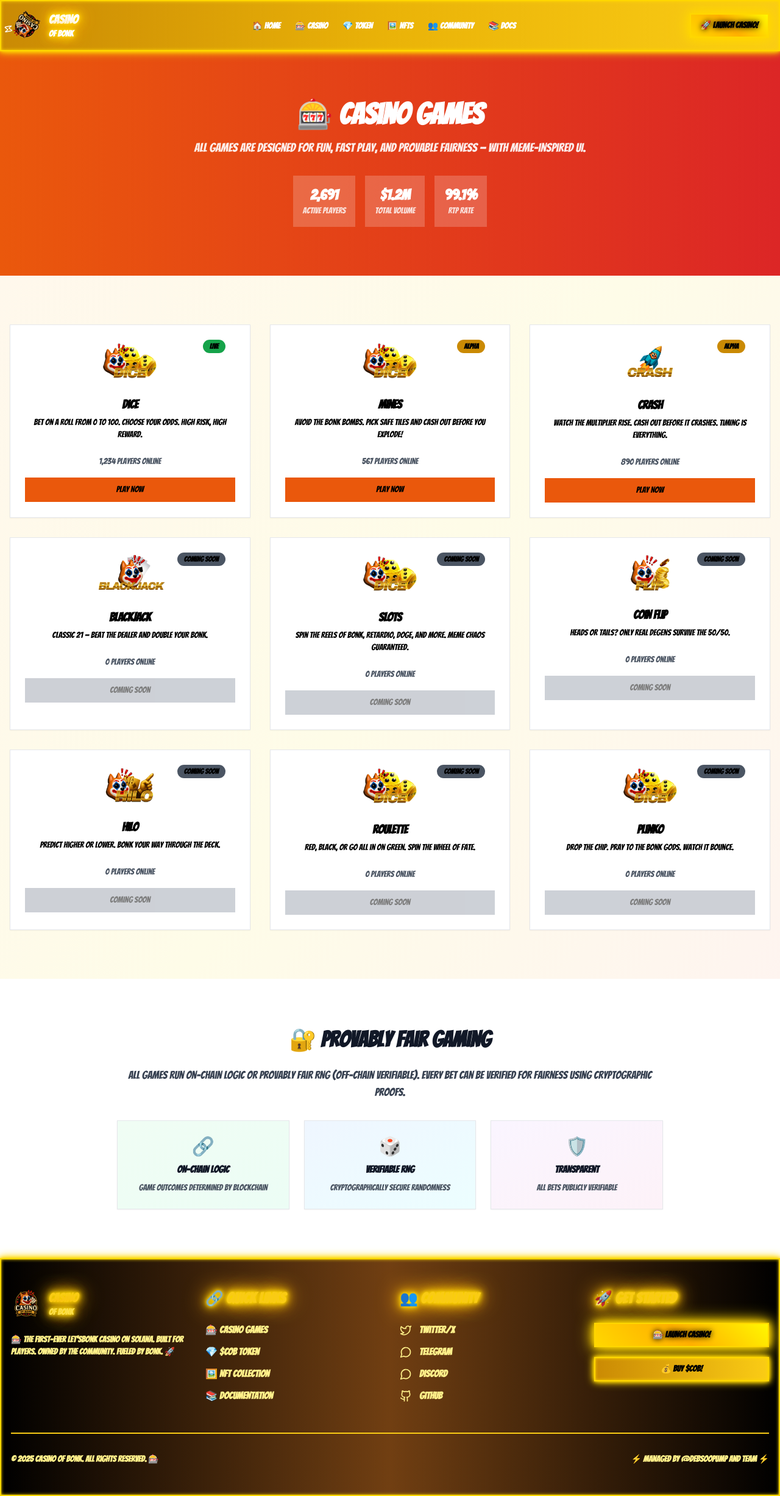
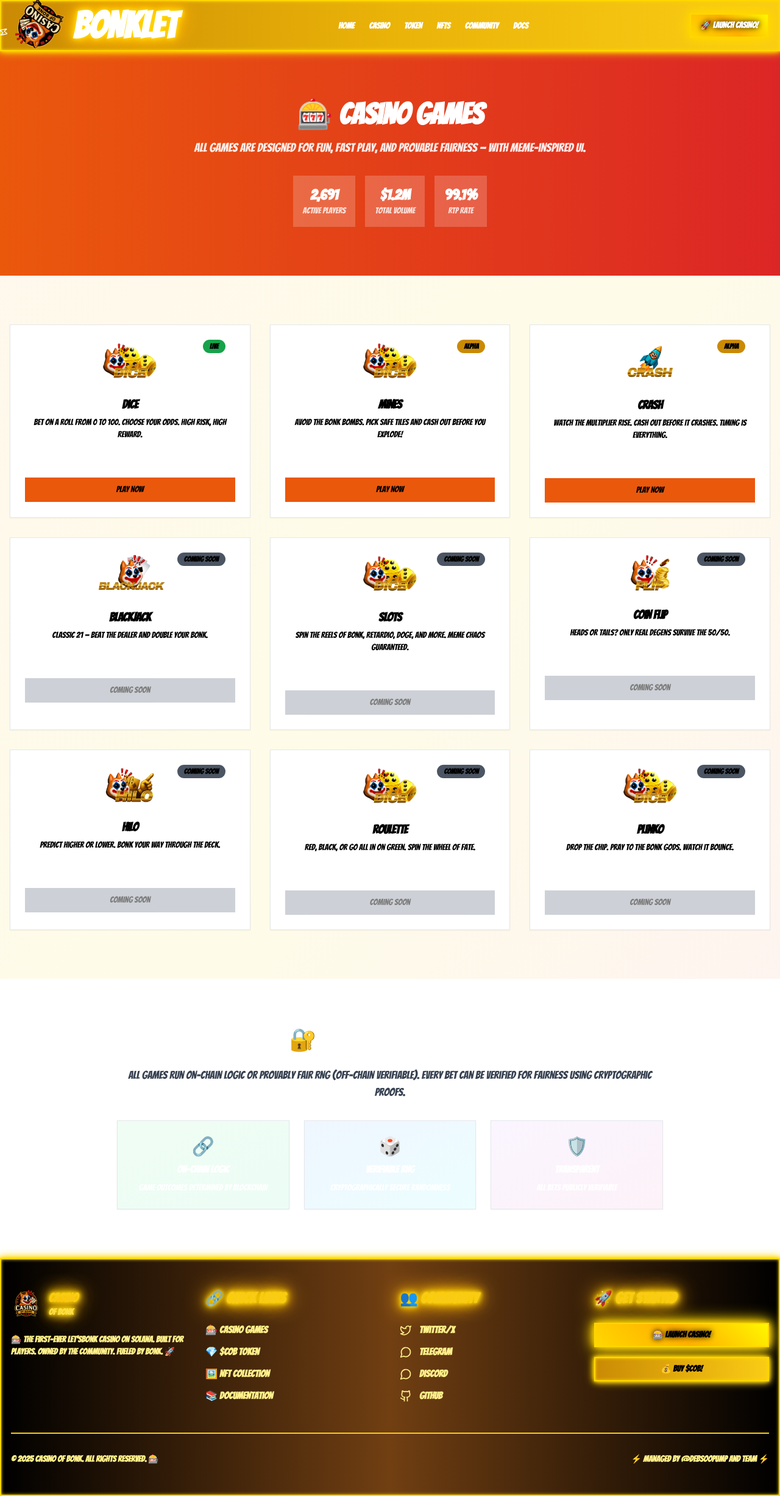
Before and after one commit to Goshen-Digital-Group/bonkbet-landingpage, a Next.js app: page /casino in a window 1280 px wide. Shown: the whole page at 61% size. Built offline with nearby package versions, Linux system fonts and the light colour scheme.

Commit message:
Feat: updates on pages

```diff
--- a/app/casino/page.tsx
+++ b/app/casino/page.tsx
@@ -128,7 +128,7 @@ export default function CasinoPage() {
                 </CardHeader>
                 <CardContent className="text-center">
                   <div className="mb-4">
-                    <div className="text-sm text-gray-600">{game.players} players online</div>
+                    <div className="text-sm text-white">{game.players} players online</div>
                   </div>
                   <Button
                     className={`w-full ${
@@ -151,7 +151,7 @@ export default function CasinoPage() {
       <section className="py-20 bg-white">
         <div className="container mx-auto px-4">
           <div className="max-w-4xl mx-auto text-center">
-            <h2 className="text-4xl font-bold text-gray-900 mb-6">🔐 Provably Fair Gaming</h2>
+            <h2 className="text-4xl font-bold text-white mb-6">🔐 Provably Fair Gaming</h2>
             <p className="text-lg text-gray-700 mb-8">
               All games run on-chain logic or provably fair RNG (off-chain verifiable). Every bet can be verified for
               fairness using cryptographic proofs.
@@ -161,24 +161,24 @@ export default function CasinoPage() {
               <Card className="bg-gradient-to-br from-green-50 to-emerald-50">
                 <CardContent className="p-6 text-center">
                   <div className="text-3xl mb-2">🔗</div>
-                  <h3 className="font-bold text-gray-900 mb-2">On-Chain Logic</h3>
-                  <p className="text-sm text-gray-600">Game outcomes determined by blockchain</p>
+                  <h3 className="font-bold text-white mb-2">On-Chain Logic</h3>
+                  <p className="text-sm text-white">Game outcomes determined by blockchain</p>
                 </CardContent>
               </Card>
 
               <Card className="bg-gradient-to-br from-blue-50 to-cyan-50">
                 <CardContent className="p-6 text-center">
                   <div className="text-3xl mb-2">🎲</div>
-                  <h3 className="font-bold text-gray-900 mb-2">Verifiable RNG</h3>
-                  <p className="text-sm text-gray-600">Cryptographically secure randomness</p>
+                  <h3 className="font-bold text-white mb-2">Verifiable RNG</h3>
+                  <p className="text-sm text-white">Cryptographically secure randomness</p>
                 </CardContent>
               </Card>
 
               <Card className="bg-gradient-to-br from-purple-50 to-pink-50">
                 <CardContent className="p-6 text-center">
                   <div className="text-3xl mb-2">🛡️</div>
-                  <h3 className="font-bold text-gray-900 mb-2">Transparent</h3>
-                  <p className="text-sm text-gray-600">All bets publicly verifiable</p>
+                  <h3 className="font-bold text-white mb-2">Transparent</h3>
+                  <p className="text-sm text-white">All bets publicly verifiable</p>
                 </CardContent>
               </Card>
             </div>
--- a/app/layout.tsx
+++ b/app/layout.tsx
@@ -6,10 +6,10 @@ import { Footer } from "@/components/footer"
 import { bangers } from "@/lib/fonts"
 
 export const metadata: Metadata = {
-  title: "Casino of Bonk - The First-Ever Let'sBonk Casino on Solana",
+  title: "BonkBet - The First-Ever Let'sBonk Casino on Solana",
   description:
     "Degens play here. Bonk is the house. A decentralized, community-driven casino built on Solana with meme coin energy and provably fair games.",
-    generator: 'COB'
+  generator: 'BonkBet'
 }
 
 export default function RootLayout({
--- a/components/navbar.tsx
+++ b/components/navbar.tsx
@@ -11,12 +11,12 @@ export function Navbar() {
   const [isOpen, setIsOpen] = useState(false)
 
   const navItems = [
-    { name: "🏠 HOME", href: "/" },
-    { name: "🎰 CASINO", href: "/casino" },
-    { name: "💎 TOKEN", href: "/token" },
-    { name: "🖼️ NFTs", href: "/nfts" },
-    { name: "👥 COMMUNITY", href: "/community" },
-    { name: "📚 DOCS", href: "/docs" },
+    { name: "HOME", href: "/" },
+    { name: "CASINO", href: "/casino" },
+    { name: "TOKEN", href: "/token" },
+    { name: "NFTs", href: "/nfts" },
+    { name: "COMMUNITY", href: "/community" },
+    { name: "DOCS", href: "/docs" },
   ]
 
   const handleLaunchCasino = () => {
@@ -25,7 +25,7 @@ export function Navbar() {
 
   return (
     <motion.nav
-      className="bg-gradient-to-r from-yellow-600 via-yellow-500 to-yellow-400 border-b-4 border-yellow-300 sticky top-0 z-50 neon-border"
+      className=" scale-95 bg-gradient-to-r from-yellow-600 via-yellow-500 to-yellow-400 border-b-4 border-yellow-300 sticky top-0 z-50 neon-border"
       initial={{ y: -100 }}
       animate={{ y: 0 }}
       transition={{ type: "spring", stiffness: 100, damping: 20 }}
@@ -42,9 +42,9 @@ export function Navbar() {
               >
                 <Image
                   src="/images/casino-of-bonk.png"
-                  alt="Casino of Bonk"
-                  width={50}
-                  height={50}
+                  alt="Bonklet"
+                  width={90}
+                  height={90}
                   className="group-hover:scale-110"
                 />
                 <motion.div
@@ -57,17 +57,12 @@ export function Navbar() {
               </motion.div>
               <div className="flex flex-col">
                 <motion.span
-                  className="font-black text-xl text-white neon-text font-bangers"
+                  className="font-black text-6xl text-white neon-text font-bangers"
                   whileHover={{ scale: 1.1, rotate: [-1, 1, -1, 1, 0] }}
                 >
-                  CASINO
+                  BONKLET
                 </motion.span>
-                <motion.span
-                  className="font-black text-sm text-white neon-text font-bangers"
-                  whileHover={{ scale: 1.1, rotate: [1, -1, 1, -1, 0] }}
-                >
-                  OF BONK
-                </motion.span>
+
               </div>
             </Link>
           </motion.div>
@@ -103,7 +98,7 @@ export function Navbar() {
             >
               <Button
                 onClick={handleLaunchCasino}
-                className="neon-button font-black text-black font-bangers cursor-rocket"
+                className="neon-button font-black text-white font-bangers cursor-rocket"
               >
                 🚀 LAUNCH CASINO!
               </Button>
```
